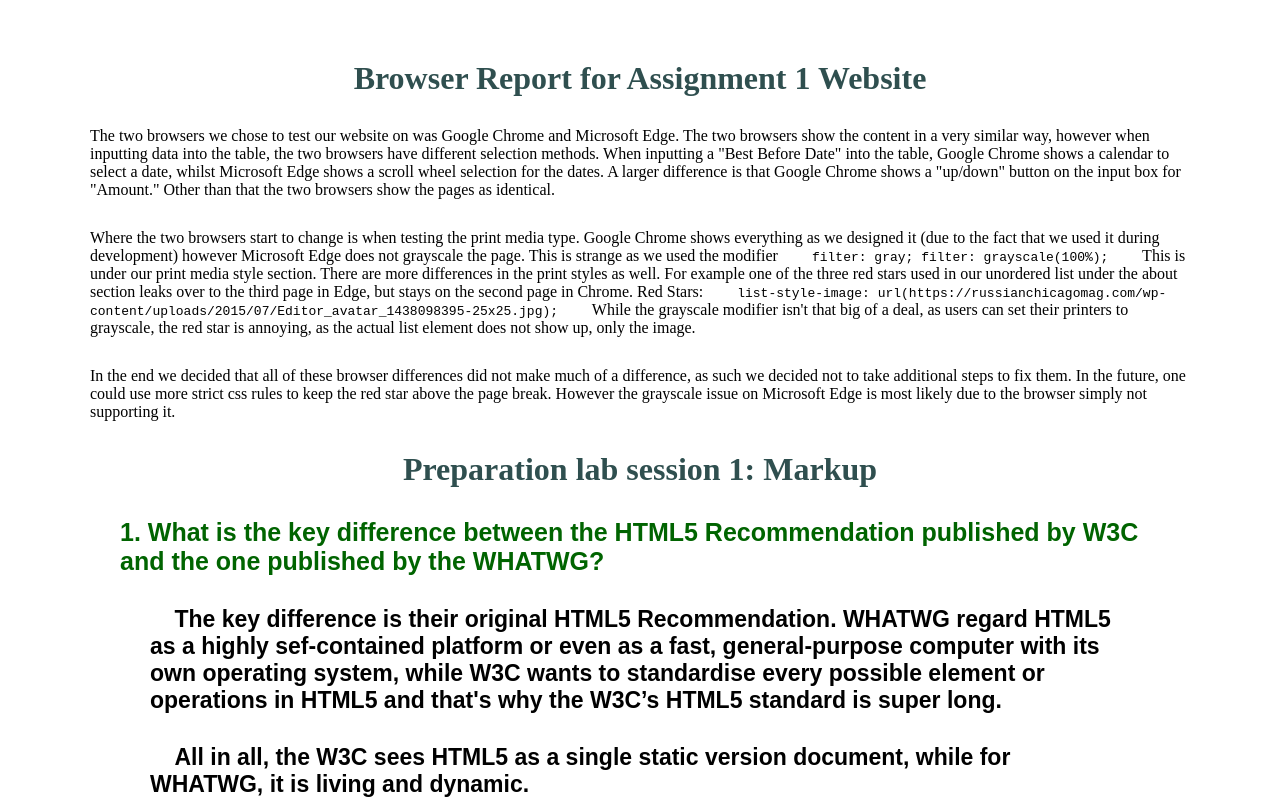
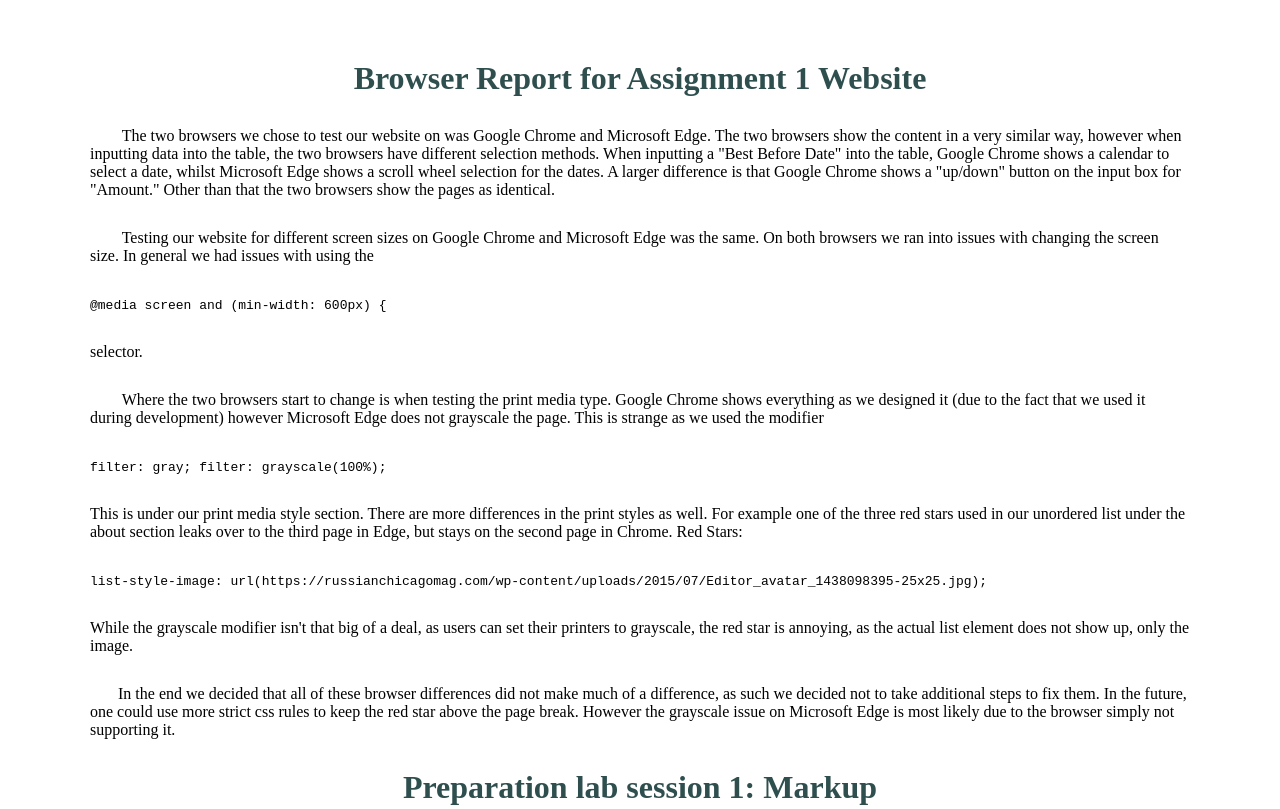
Before and after one commit to HongyuHe/online-webShop-demo, a plain HTML site: page prep.html in a window 1280 px wide. Shown: the top 809 px of the page. Drawn offline with Linux system fonts and the light colour scheme.

Commit message:
Finished browser report

```diff
--- a/prep.html
+++ b/prep.html
@@ -7,7 +7,7 @@
 	<body>
 
 		<h1>Browser Report for Assignment 1 Website</h1>
-		<p>		The two browsers we chose to test our website on was Google Chrome and Microsoft Edge.
+		<p>&nbsp; &nbsp; &nbsp; &nbsp; The two browsers we chose to test our website on was Google Chrome and Microsoft Edge.
 			The two browsers show the content in a very similar way, however when inputting data
 			into the table, the two browsers have different selection methods. When inputting a
 			"Best Before Date" into the table, Google Chrome shows a calendar to select a date,
@@ -17,21 +17,33 @@
 		</p>
 
 		<p>
-				Where the two browsers start to change is when testing the print media type. Google Chrome
+			&nbsp; &nbsp; &nbsp; &nbsp; Testing our website for different screen sizes on Google Chrome and
+			Microsoft Edge was the same. On both browsers we ran into issues with changing the screen size.
+			In general we had issues with using the </p> <code> @media screen and (min-width: 600px) { </code>
+				<p>
+					selector.
+		</p>
+
+		<p>
+				&nbsp; &nbsp; &nbsp; &nbsp; Where the two browsers start to change is when testing the print media type. Google Chrome
 				shows everything as we designed it (due to the fact that we used it during development)
-				however Microsoft Edge does not grayscale the page. This is strange as we used the modifier
-				<code>filter: gray;
-        filter: grayscale(100%);</code> This is under our print media style section. There are more
+				however Microsoft Edge does not grayscale the page. This is strange as we used the modifier </p>
+				<code>
+				filter: gray;
+        filter: grayscale(100%);
+			  </code>
+				<p>This is under our print media style section. There are more
 				differences in the print styles as well. For example one of the three red stars used in our
 				unordered list under the about section leaks over to the third page in Edge, but stays on the second
-				page in Chrome. Red Stars: <code>list-style-image: url(https://russianchicagomag.com/wp-content/uploads/2015/07/Editor_avatar_1438098395-25x25.jpg);</code>
-				While the grayscale modifier isn't that big of a deal, as users can set their printers to
+				page in Chrome. Red Stars: </p>
+				<code>list-style-image: url(https://russianchicagomag.com/wp-content/uploads/2015/07/Editor_avatar_1438098395-25x25.jpg);</code>
+				<p>While the grayscale modifier isn't that big of a deal, as users can set their printers to
 				grayscale, the red star is annoying, as the actual list element does not show up, only the image.
 		</p>
 
 
 		<p>
-			In the end we decided that all of these browser differences did not make much
+			&nbsp; &nbsp; &nbsp; &nbsp;In the end we decided that all of these browser differences did not make much
 			of a difference, as such we decided not to take additional steps to fix them.
 			In the future, one could use more strict css rules to keep the red star above the
 			page break. However the grayscale issue on Microsoft Edge is most likely due to
```
